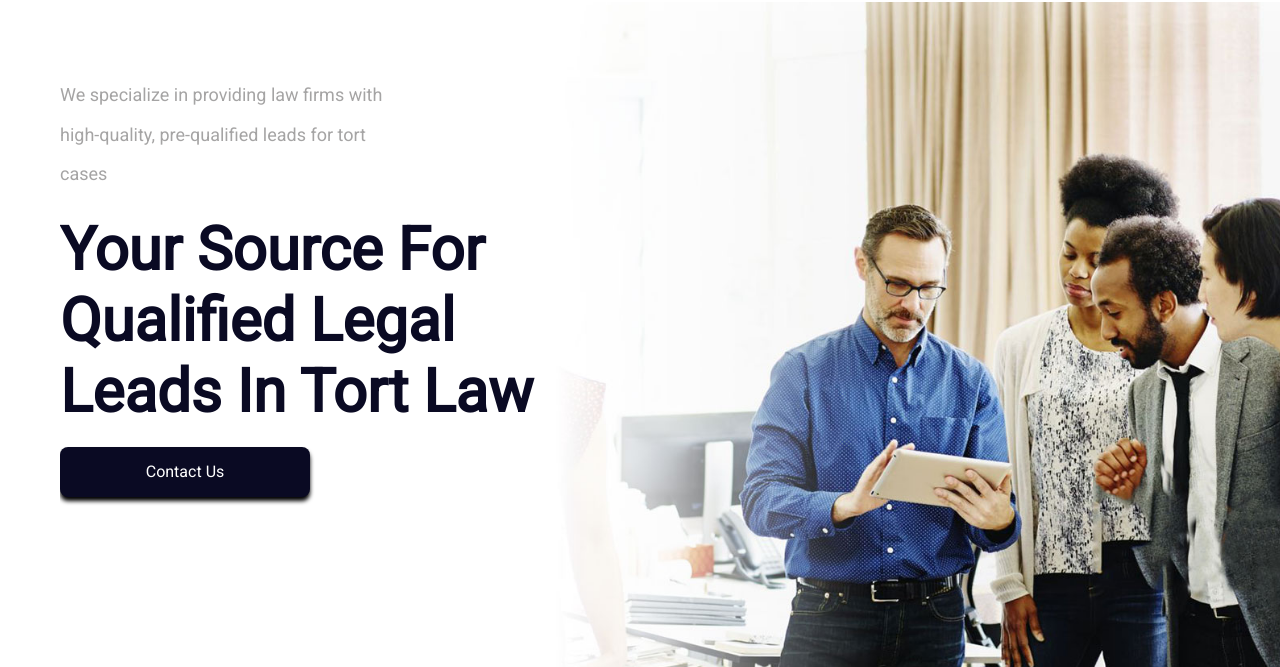
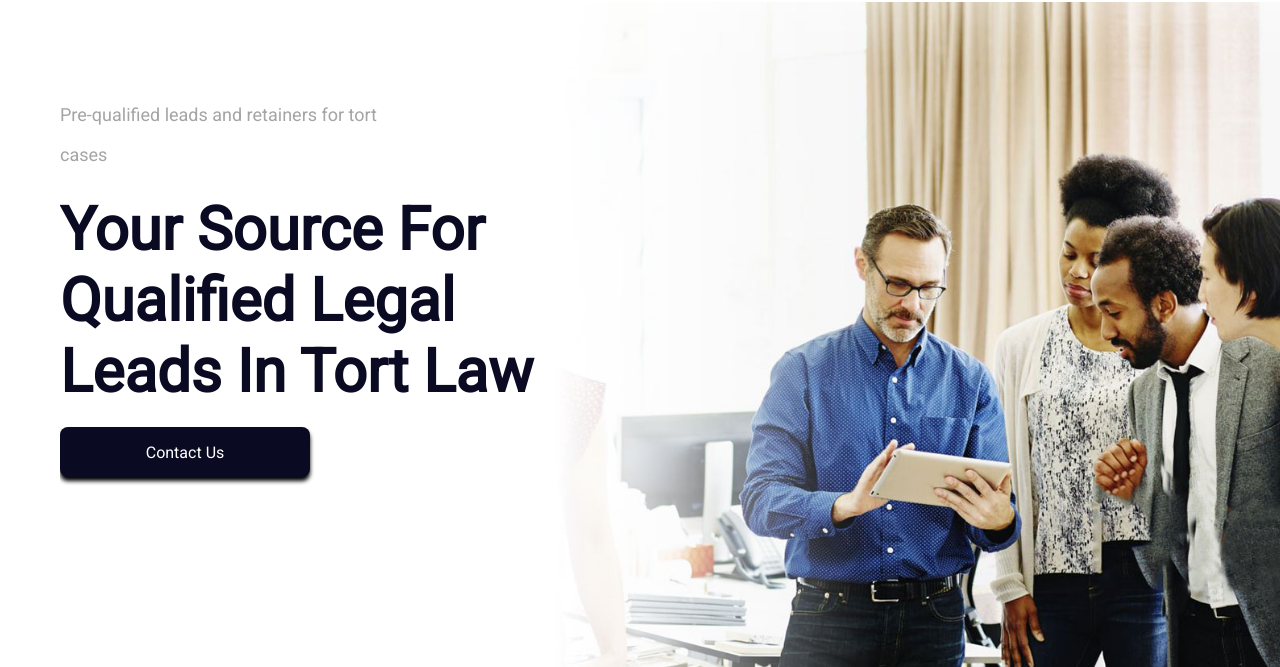
Before and after one commit to Riley-Hyrax/Tort-Generator, a plain HTML site: page index.html in a window 1280 px wide. Shown: the part 98-765 px from the top of the page. Drawn offline with nearby package versions, Linux system fonts and the light colour scheme.

Commit message:
adjusted hero text

```diff
--- a/index.html
+++ b/index.html
@@ -33,7 +33,7 @@
 
 	<section class="hero-section" style="background-image:url(img/slide-1.jpg)">
 		<div class="hero-text">
-			<p class="hero-p1">We specialize in providing law firms with high-quality, pre-qualified leads for tort cases</p>
+			<p class="hero-p1">Pre-qualified leads and retainers for tort cases</p>
 			<h1 class="hero-h1">Your Source For Qualified Legal Leads In Tort Law</h1>
 			<button class="hero-button" onclick="window.location.href='contact.html'">Contact Us</button>
 		</div>
```
